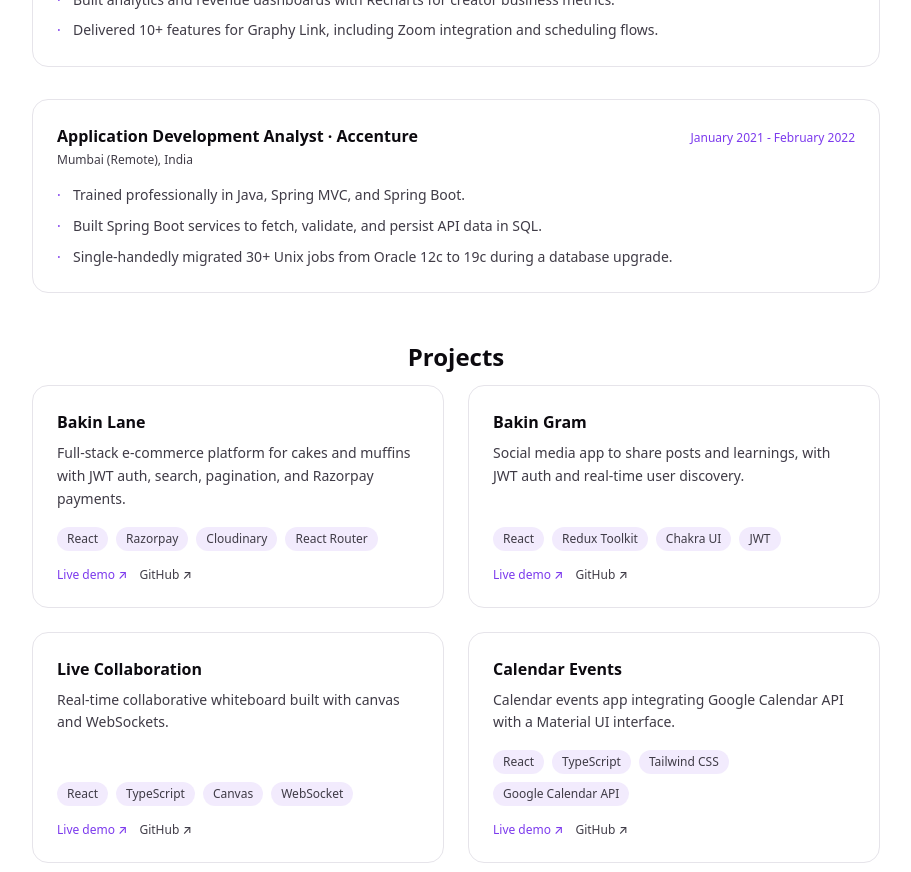
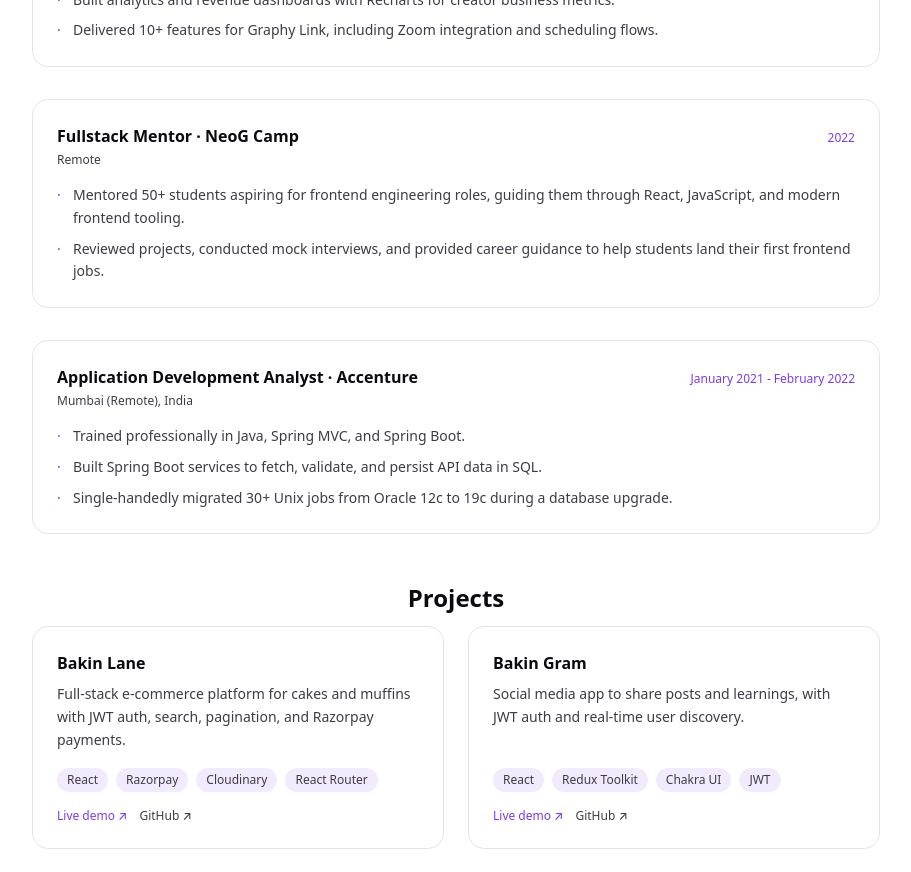
Before and after one commit to romabulani/portfolio-romabulani, a React (Vite) app: page / in a window 1280 px wide. Shown: the part 1740-2612 px from the top of the page, without its empty margins (184-1095 px from the left). Built offline with nearby package versions, Linux system fonts and the light colour scheme.

Commit message:
fix: styles

```diff
--- a/src/components/ScrollToTop.tsx
+++ b/src/components/ScrollToTop.tsx
@@ -20,7 +20,7 @@ export default function ScrollToTop() {
           transition={{ duration: 0.2 }}
           onClick={() => window.scrollTo({ top: 0, behavior: "smooth" })}
           aria-label="Scroll to top"
-          className="fixed bottom-6 right-6 z-50 w-10 h-10 rounded-full bg-(--accent) text-white flex items-center justify-center shadow-lg hover:opacity-90 transition-opacity"
+          className="fixed bottom-6 right-6 z-50 w-10 h-10 rounded-full bg-(--accent) text-white flex items-center justify-center shadow-lg hover:opacity-90 transition-opacity cursor-pointer"
         >
           ↑
         </motion.button>
--- a/src/data/resume.ts
+++ b/src/data/resume.ts
@@ -80,6 +80,16 @@ export const experience = [
       "Shipped 25+ features for Graphy, a Product Hunt top-10 product, lifting daily viewers from 75 to 755.",
       "Built analytics and revenue dashboards with Recharts for creator business metrics.",
       "Delivered 10+ features for Graphy Link, including Zoom integration and scheduling flows.",
+    ],
+  },
+  {
+    role: "Fullstack Mentor",
+    company: "NeoG Camp",
+    location: "Remote",
+    period: "2022",
+    highlights: [
+      "Mentored 50+ students aspiring for frontend engineering roles, guiding them through React, JavaScript, and modern frontend tooling.",
+      "Reviewed projects, conducted mock interviews, and provided career guidance to help students land their first frontend jobs.",
     ],
   },
   {
```
